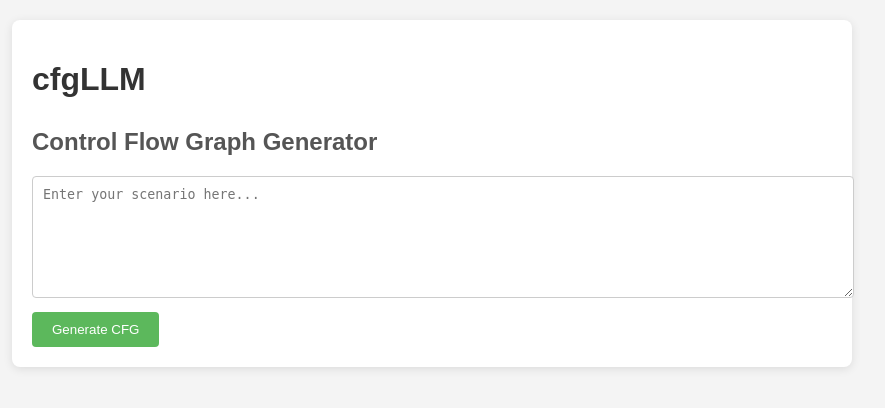
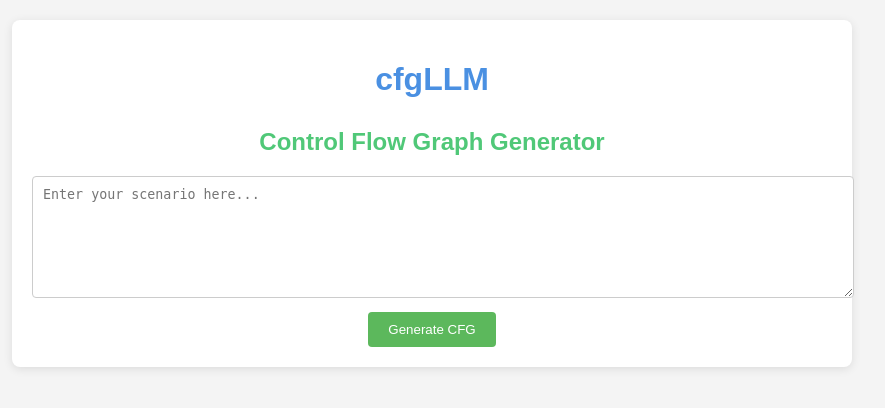
Before and after one commit to cfggenerator1/CFG-LLM, a Flask app: page / in a window 1280 px wide. Shown: the top 408 px of the page, without its empty margins (208-1093 px from the left). Run offline with Flask 3, Linux system fonts and the light colour scheme.

Commit message:
Update style.css

```diff
--- a/static/css/style.css
+++ b/static/css/style.css
@@ -14,13 +14,17 @@ body {
     box-shadow: 0 2px 10px rgba(0, 0, 0, 0.1);
 }
 
+h1, h2 {
+    text-align: center;
+}
+
 h1 {
-    color: #333;
+    color: #4a90e2;
 }
 
 h2 {
     margin-top: 30px;
-    color: #555;
+    color: #50c878;
 }
 
 textarea {
@@ -39,6 +43,8 @@ button {
     padding: 10px 20px;
     border-radius: 4px;
     cursor: pointer;
+    display: block;
+    margin: 0 auto;
 }
 
 button:hover {
@@ -48,7 +54,8 @@ button:hover {
 img {
     max-width: 100%;
     height: auto;
-    margin-top: 20px;
+    margin: 20px auto;
+    display: block;
 }
 
 ul {
@@ -63,3 +70,11 @@ li {
     padding: 10px;
     border-radius: 4px;
 }
+
+.user-input {
+    background-color: #f0f8ff;
+    padding: 10px;
+    border-radius: 4px;
+    margin-bottom: 20px;
+    text-align: center;
+}
```
